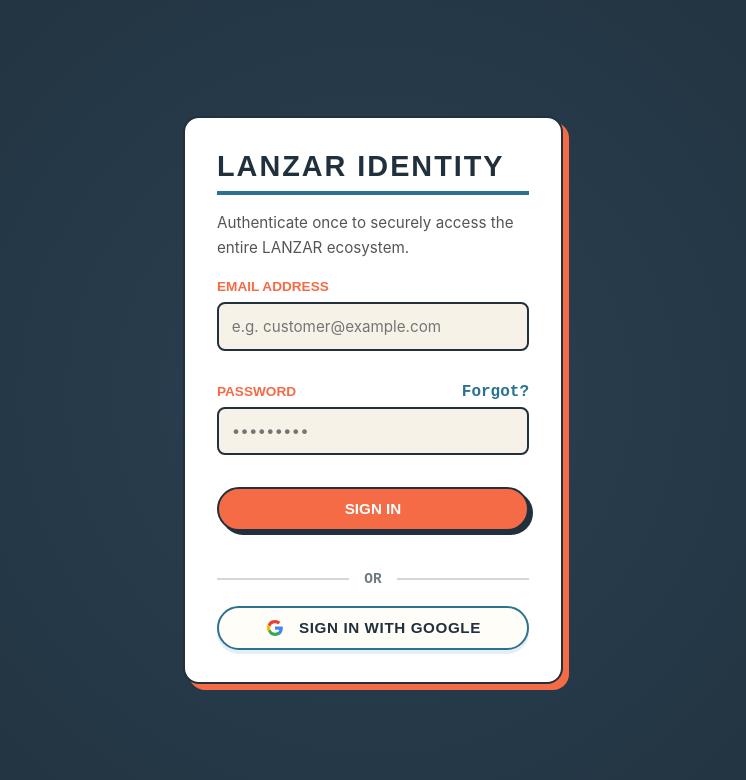
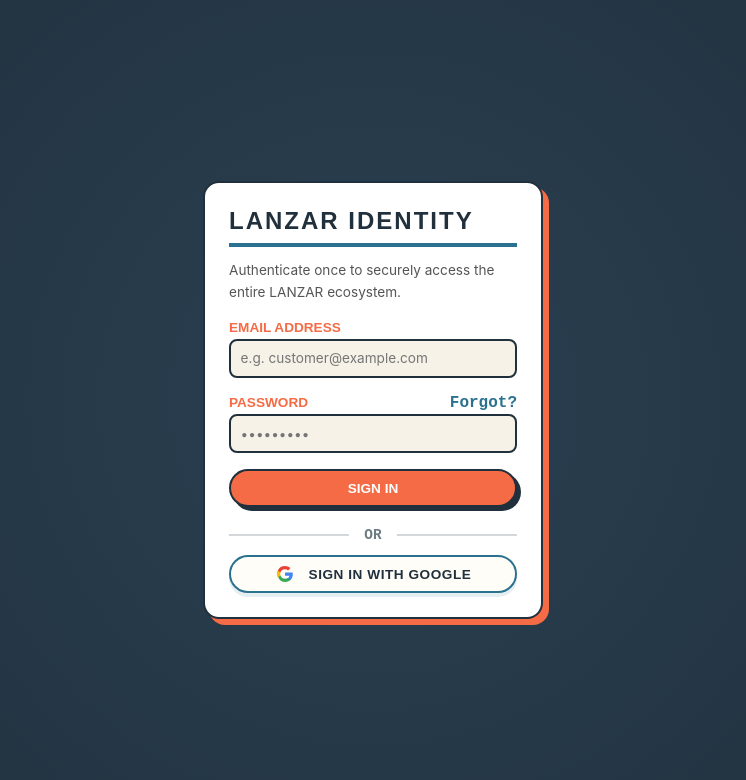
Before and after one commit to JonScott79/LANZAR-Auth, a React (Vite) app: page / in a window 1280 px wide. Shown: the top 780 px of the page, without its empty margins (267-1013 px from the left). Built offline with nearby package versions, Linux system fonts and the light colour scheme; no server answers.

Commit message:
style: aggressively compress vertical spacing and padding to fit laptop screens

```diff
--- a/src/pages/Login.css
+++ b/src/pages/Login.css
@@ -2,18 +2,18 @@
   background: white;
   border: 2px solid var(--deep-navy);
   border-radius: var(--radius-md);
-  padding: 2rem;
-  max-width: 380px;
-  margin: 2rem auto;
+  padding: 1.5rem;
+  max-width: 340px;
+  margin: 1rem auto;
   box-shadow: 6px 6px 0px var(--rocket-orange);
 }
 
 .login-title {
   font-family: var(--font-heading);
   color: var(--deep-navy);
-  font-size: 1.8rem;
+  font-size: 1.5rem;
   margin-top: 0;
-  margin-bottom: 1rem;
+  margin-bottom: 0.25rem;
   text-transform: uppercase;
   letter-spacing: 2px;
   border-bottom: 4px solid var(--retro-teal);
@@ -23,13 +23,13 @@
 .login-desc {
   font-family: var(--font-body);
   color: var(--text-secondary);
-  font-size: 0.95rem;
-  margin-bottom: 1.2rem;
+  font-size: 0.85rem;
+  margin-bottom: 1rem;
   line-height: 1.6;
 }
 
 .login-form .form-group {
-  margin-bottom: 2rem;
+  margin-bottom: 1rem;
 }
 
 .label-row {
@@ -43,18 +43,18 @@
   font-family: var(--font-heading);
   color: var(--rocket-orange);
   font-weight: 800;
-  margin-bottom: 0.5rem;
+  margin-bottom: 0.25rem;
   font-size: 0.85rem;
   text-transform: uppercase;
 }
 
 .login-form input {
   width: 100%;
-  padding: 0.8rem;
+  padding: 0.6rem;
   border: 2px solid var(--deep-navy);
   border-radius: var(--radius-sm);
   font-family: var(--font-body);
-  font-size: 0.95rem;
+  font-size: 0.85rem;
   background: var(--bg-primary);
   box-sizing: border-box;
 }
@@ -86,10 +86,10 @@
   color: white;
   border: 2px solid var(--deep-navy);
   border-radius: var(--radius-pill);
-  padding: 0.7rem 1.2rem;
+  padding: 0.6rem 1rem;
   font-family: var(--font-heading);
   font-weight: 800;
-  font-size: 0.95rem;
+  font-size: 0.85rem;
   cursor: pointer;
   text-transform: uppercase;
   box-shadow: 4px 4px 0px var(--deep-navy);
@@ -116,30 +116,30 @@
   flex-direction: column;
   gap: 1.5rem;
   align-items: center;
-  margin-top: 2rem;
+  margin-top: 1rem;
 }
 
 .error-msg {
   color: #c2185b;
   background: #fce4ec;
-  padding: 0.8rem;
+  padding: 0.6rem;
   border: 2px solid #c2185b;
   border-radius: var(--radius-sm);
   font-family: var(--font-code);
-  font-size: 0.95rem;
-  margin-top: 1.2rem;
+  font-size: 0.85rem;
+  margin-top: 0.75rem;
   font-weight: bold;
 }
 
 .success-msg {
   color: #2e7d32;
   background: #e8f5e9;
-  padding: 0.8rem;
+  padding: 0.6rem;
   border: 2px solid #2e7d32;
   border-radius: var(--radius-sm);
   font-family: var(--font-code);
-  font-size: 0.95rem;
-  margin-top: 1.2rem;
+  font-size: 0.85rem;
+  margin-top: 0.75rem;
   font-weight: bold;
 }
 
@@ -153,15 +153,15 @@
   justify-content: center;
   gap: 14px;
   width: 100%;
-  min-height: 44px;
-  margin-top: 1.2rem;
-  padding: 8px 16px;
+  min-height: 38px;
+  margin-top: 0.75rem;
+  padding: 6px 12px;
   border: 2px solid var(--retro-teal);
   border-radius: var(--radius-pill);
   background: var(--bg-secondary);
   color: var(--deep-navy);
   font-family: var(--font-heading);
-  font-size: 0.95rem;
+  font-size: 0.85rem;
   font-weight: 800;
   letter-spacing: 0.04em;
   cursor: pointer;
@@ -196,7 +196,7 @@
 .signin-divider {
   display: flex;
   align-items: center;
-  margin: 2.5rem 0 1rem 0;
+  margin: 1.25rem 0 0.75rem 0;
 }
 
 .signin-divider-line {
```
